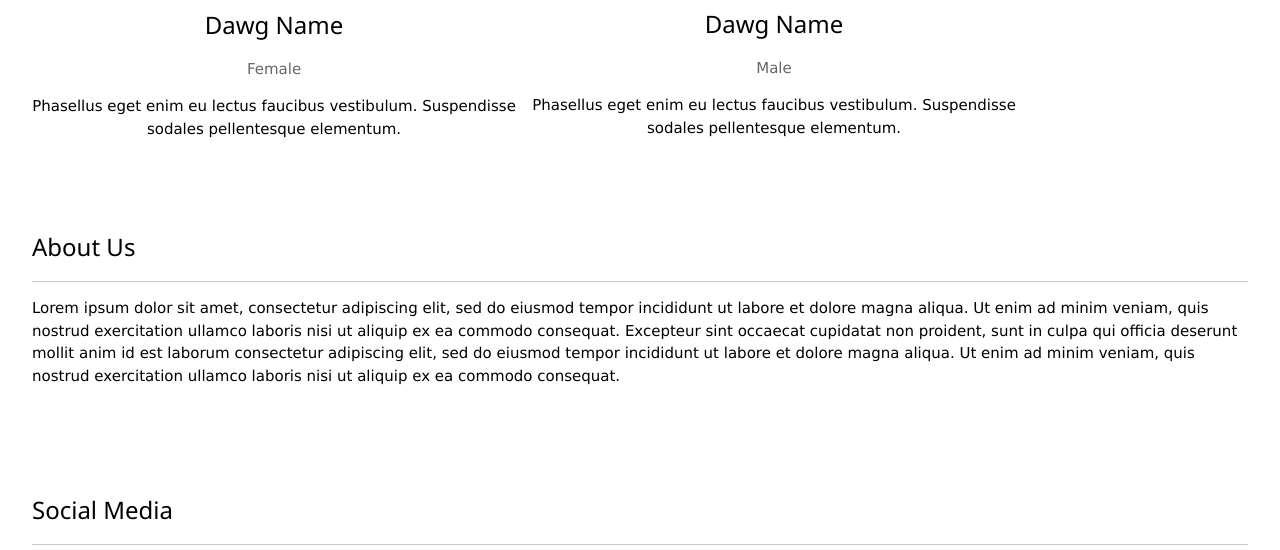
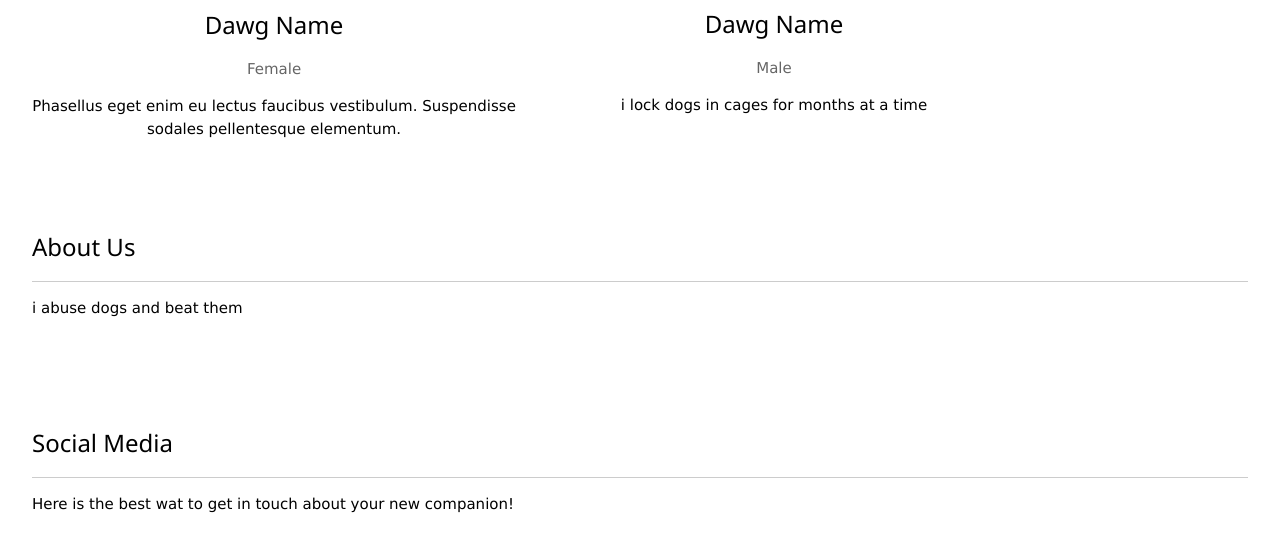
Before and after one commit to dooobydogster/valleybullys.com, a plain HTML site: page index.html in a window 1280 px wide. Shown: the part 1841-2391 px from the top of the page. Drawn offline with Linux system fonts and the light colour scheme.

Commit message:
Update index.html

```diff
--- a/index.html
+++ b/index.html
@@ -1,6 +1,6 @@
 <!DOCTYPE html>
 <html>
-<title>Valley Bullys</title>
+<title>Dog abuse inc</title>
 <meta charset="UTF-8" />
 <meta name="viewport" content="width=device-width, initial-scale=1" />
 <link rel="stylesheet" href="main.css" />
@@ -12,9 +12,9 @@
       <a href="#home" class="vb-bar-item vb-button"><b>VB</b> Breeders</a>
       <!-- Float links to the right. Hide them on small screens -->
       <div class="vb-right vb-hide-small">
-        <a href="#puppies" class="vb-bar-item vb-button">Puppies</a>
+        <a href="#puppies" class="vb-bar-item vb-button">im a thief</a>
         <a href="#parents" class="vb-bar-item vb-button">Parents</a>
-        <a href="#about" class="vb-bar-item vb-button">About Us</a>
+        <a href="#about" class="vb-bar-item vb-button">ask how to put dogs in shit coniditons</a>
         <a href="#contact" class="vb-bar-item vb-button">Contact</a>
       </div>
     </div>
@@ -128,8 +128,7 @@
         <h3>Dawg Name</h3>
         <p class="vb-opacity">Male</p>
         <p>
-          Phasellus eget enim eu lectus faucibus vestibulum. Suspendisse
-          sodales pellentesque elementum.
+i lock dogs in cages for months at a time
         </p>
         <!-- <p>
           <button class="vb-button vb-light-grey vb-block">Contact</button>
@@ -143,15 +142,7 @@
         About Us
       </h3>
       <p>
-        Lorem ipsum dolor sit amet, consectetur adipiscing elit, sed do
-        eiusmod tempor incididunt ut labore et dolore magna aliqua. Ut enim ad
-        minim veniam, quis nostrud exercitation ullamco laboris nisi ut
-        aliquip ex ea commodo consequat. Excepteur sint occaecat cupidatat non
-        proident, sunt in culpa qui officia deserunt mollit anim id est
-        laborum consectetur adipiscing elit, sed do eiusmod tempor incididunt
-        ut labore et dolore magna aliqua. Ut enim ad minim veniam, quis
-        nostrud exercitation ullamco laboris nisi ut aliquip ex ea commodo
-        consequat.
+i abuse dogs and beat them
       </p>
     </div>
 
```
